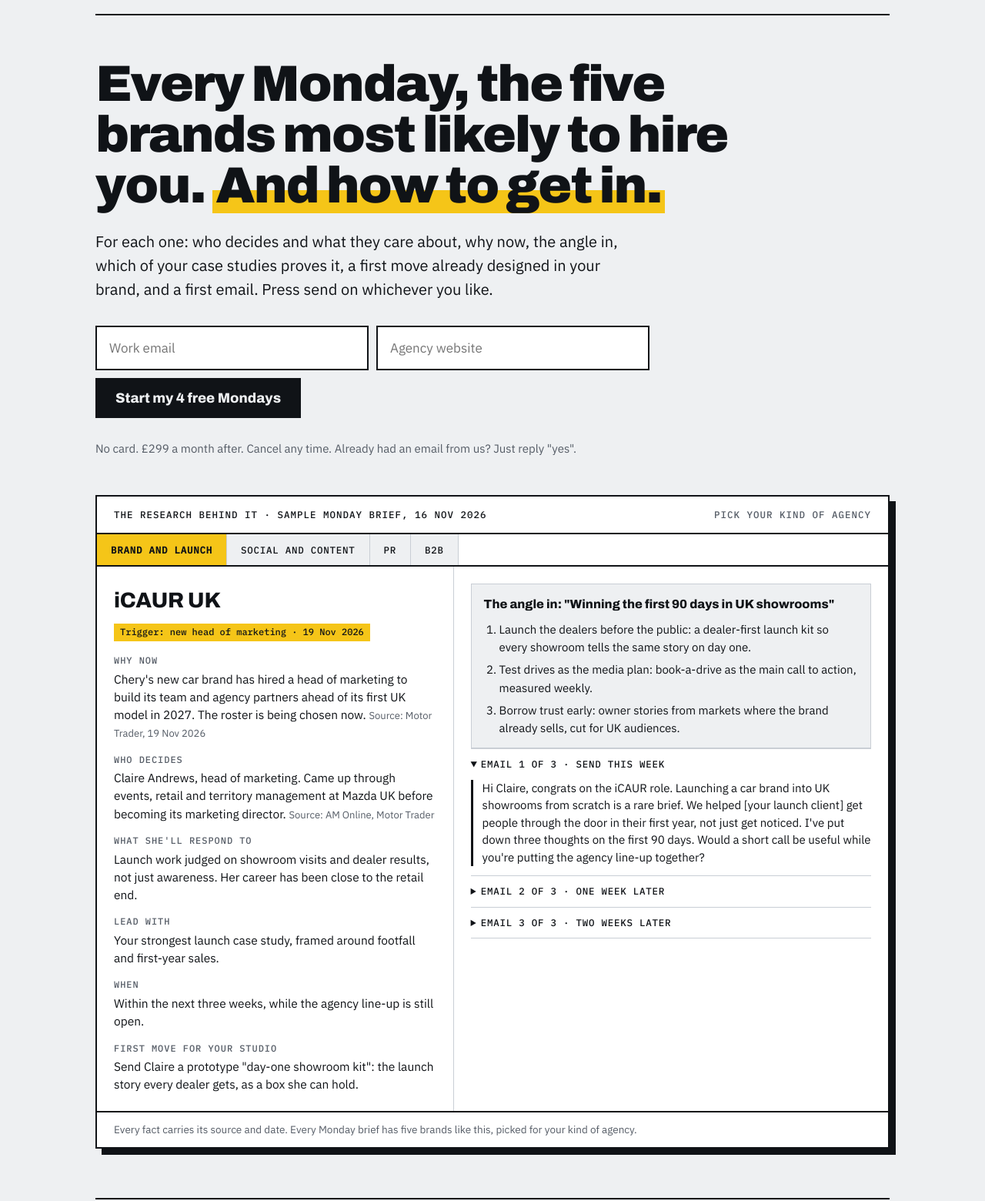
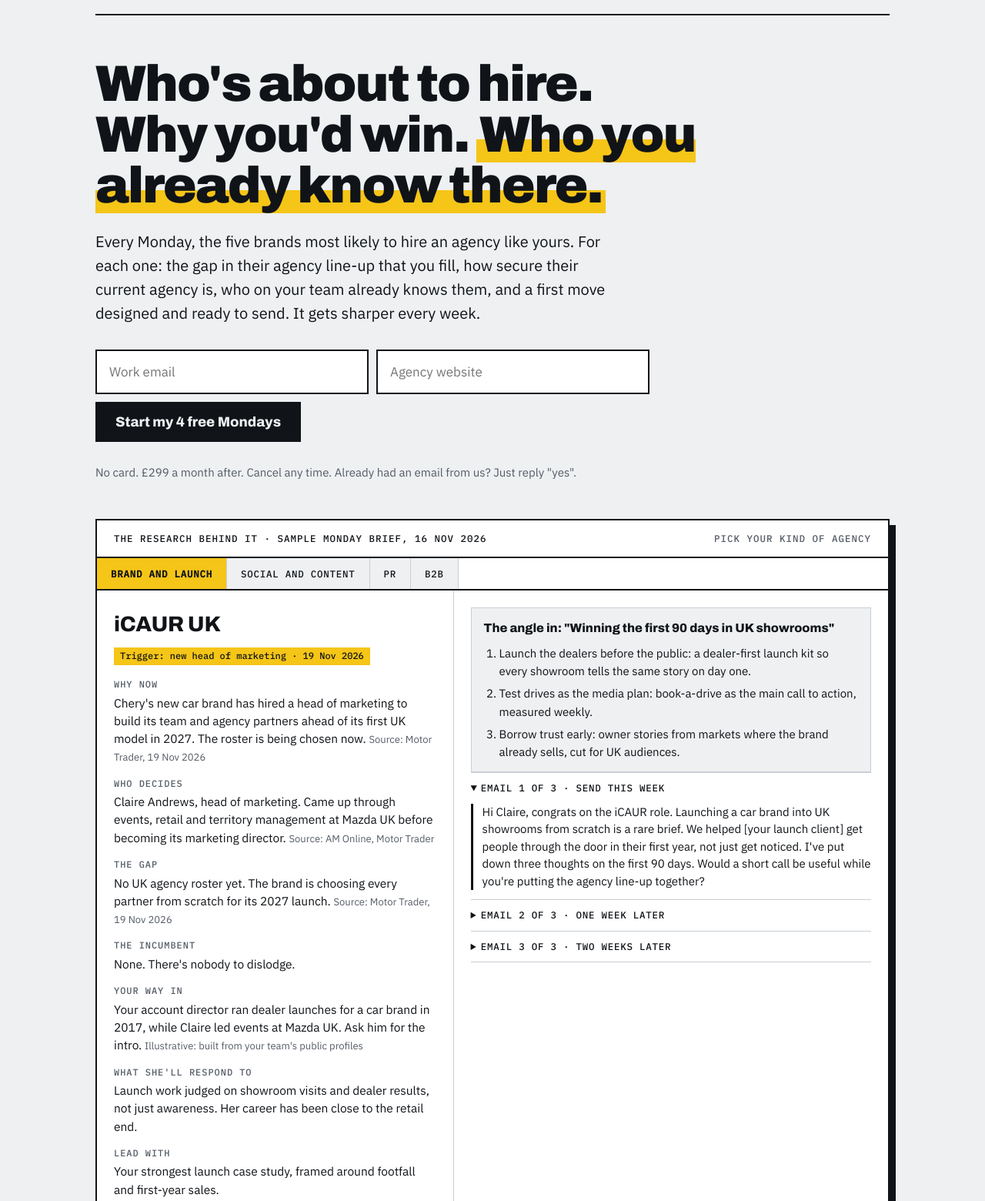
Before and after one commit to jacobduttonuk/the-wedge, a plain HTML site: page index.html in a window 1280 px wide. Shown: the part 60-1620 px from the top of the page at 77% size. Drawn offline with Linux system fonts and the light colour scheme.

Commit message:
Lead with the gap, the incumbent, the warm route and the learning loop
Co-Authored-By: Claude Opus 5.5 <noreply@anthropic.com>
Claude-Session: https://claude.ai/code/session_01JgVa1Hci83235HoZakL8vG

```diff
--- a/index.html
+++ b/index.html
@@ -200,8 +200,8 @@ footer .row { display: flex; flex-wrap: wrap; gap: 8px 24px; justify-content: sp
   </header>
 
   <div class="hero">
-    <h1>Every Monday, the five brands most likely to hire you. <span class="hl">And how to get in.</span></h1>
-    <p class="lede">For each one: who decides and what they care about, why now, the angle in, which of your case studies proves it, a first move already designed in your brand, and a first email. Press send on whichever you like.</p>
+    <h1>Who's about to hire. Why you'd win. <span class="hl">Who you already know there.</span></h1>
+    <p class="lede">Every Monday, the five brands most likely to hire an agency like yours. For each one: the gap in their agency line-up that you fill, how secure their current agency is, who on your team already knows them, and a first move designed and ready to send. It gets sharper every week.</p>
     <form class="signup" id="start" action="https://formsubmit.co/hello@thewedgebrief.com" method="POST">
       <label for="f-email">Work email</label>
       <input id="f-email" type="email" name="email" placeholder="Work email" required autocomplete="email">
@@ -235,6 +235,9 @@ footer .row { display: flex; flex-wrap: wrap; gap: 8px 24px; justify-content: sp
         <dl>
           <div><dt>Why now</dt><dd>Chery's new car brand has hired a head of marketing to build its team and agency partners ahead of its first UK model in 2027. The roster is being chosen now. <span class="src">Source: Motor Trader, 19 Nov 2026</span></dd></div>
           <div><dt>Who decides</dt><dd>Claire Andrews, head of marketing. Came up through events, retail and territory management at Mazda UK before becoming its marketing director. <span class="src">Source: AM Online, Motor Trader</span></dd></div>
+          <div><dt>The gap</dt><dd>No UK agency roster yet. The brand is choosing every partner from scratch for its 2027 launch. <span class="src">Source: Motor Trader, 19 Nov 2026</span></dd></div>
+          <div><dt>The incumbent</dt><dd>None. There's nobody to dislodge.</dd></div>
+          <div><dt>Your way in</dt><dd class="wedge">Your account director ran dealer launches for a car brand in 2017, while Claire led events at Mazda UK. Ask him for the intro. <span class="src">Illustrative: built from your team's public profiles</span></dd></div>
           <div><dt>What she'll respond to</dt><dd>Launch work judged on showroom visits and dealer results, not just awareness. Her career has been close to the retail end.</dd></div>
           <div><dt>Lead with</dt><dd>Your strongest launch case study, framed around footfall and first-year sales.</dd></div>
           <div><dt>When</dt><dd>Within the next three weeks, while the agency line-up is still open.</dd></div>
@@ -273,6 +276,9 @@ footer .row { display: flex; flex-wrap: wrap; gap: 8px 24px; justify-content: sp
         <dl>
           <div><dt>Why now</dt><dd>LEON has a new chief marketing officer whose brief is customer love, loyalty and like-for-like sales. Loyalty and community are social's home ground. <span class="src">Source: Retail Times, 16 Nov 2026</span></dd></div>
           <div><dt>Who decides</dt><dd>Romy Miller, CMO. Spent 2013 to 2021 as marketing and commercial director at GAIL's, helping grow it to 80 bakeries and a £200m sale. <span class="src">Source: Retail Times</span></dd></div>
+          <div><dt>The gap</dt><dd>The last agency appointment we can find is Tangent for paid digital in 2021. We found no social or content agency credited since. <span class="src">Source: The Drum, 2021</span></dd></div>
+          <div><dt>The incumbent</dt><dd>Owner John Vincent bought the business back and Romy is his sixth senior hire of 2026. New leadership teams usually rethink their agencies. <span class="src">Source: World Coffee Portal</span></dd></div>
+          <div><dt>Your way in</dt><dd class="wedge">Your creative director worked on GAIL's social in 2019, while Romy was marketing director there. <span class="src">Illustrative: built from your team's public profiles</span></dd></div>
           <div><dt>What she'll respond to</dt><dd>Regulars, not reach. Her track record is building a brand people return to every week.</dd></div>
           <div><dt>Lead with</dt><dd>Your best community or loyalty case study, framed around repeat visits.</dd></div>
           <div><dt>First move for your studio</dt><dd>Send LEON's head office team lunch, with a menu card of real regulars' stories pulled from their own reviews.</dd></div>
@@ -300,6 +306,9 @@ footer .row { display: flex; flex-wrap: wrap; gap: 8px 24px; justify-content: sp
         <dl>
           <div><dt>Why now</dt><dd>Space NK's new CMO now runs PR, brand, CRM, store design and customer service, not just marketing channels. PR is newly hers. <span class="src">Source: PR Newswire, 19 Nov 2026</span></dd></div>
           <div><dt>Who decides</dt><dd>Leanne Rouse, CMO. Nine years at Space NK, previously its marketing director. Led the record-breaking Cécred and Touchland launches. <span class="src">Source: PR Newswire</span></dd></div>
+          <div><dt>The gap</dt><dd>PR runs in-house, and they're hiring for the press office. Pitch as extra firepower for launches, not a replacement. <span class="src">Source: Space NK careers</span></dd></div>
+          <div><dt>The incumbent</dt><dd>Ulta Beauty bought Space NK in 2025, and the new CMO's remit now spans PR, brand and CRM. A new owner and a wider remit often mean a fresh look at partners. <span class="src">Sources: PR Newswire, Fashion Network</span></dd></div>
+          <div><dt>Your way in</dt><dd class="wedge">You've launched two brands Space NK already stocks, so their buying team knows your work. Lead with those. <span class="src">Illustrative: built from your team's public profiles</span></dd></div>
           <div><dt>What she'll respond to</dt><dd>Launch moments that sell. Her proudest work is launches that broke commercial records.</dd></div>
           <div><dt>Lead with</dt><dd>A beauty or retail launch where coverage turned into sales.</dd></div>
           <div><dt>First move for your studio</dt><dd>Send Leanne a mocked-up front page announcing Space NK's next launch as news.</dd></div>
@@ -326,8 +335,11 @@ footer .row { display: flex; flex-wrap: wrap; gap: 8px 24px; justify-content: sp
         <span class="trigger">Trigger: new marketing director · Nov 2026</span>
         <dl>
           <div><dt>Why now</dt><dd>Axa Commercial has appointed a marketing and broker development director, joining marketing and broker relationships in one role. <span class="src">Source: Insurance Times, Nov 2026</span></dd></div>
-          <div><dt>Who decides</dt><dd>Carolyn Rich, marketing and broker development director.</dd></div>
-          <div><dt>What she'll respond to</dt><dd>Marketing that brokers actually use. Her role is judged on broker relationships as much as brand.</dd></div>
+          <div><dt>Who decides</dt><dd>Carolyn Rich, marketing and broker development director. Joins after more than 13 years at Allianz UK across brand, sponsorship, digital and social. <span class="src">Source: Insurance Times</span></dd></div>
+          <div><dt>The gap</dt><dd>Group-level creative and media sit with network agencies. We found no specialist broker-marketing agency credited for Axa Commercial. <span class="src">Source: AXA UK newsroom</span></dd></div>
+          <div><dt>The incumbent</dt><dd>Carolyn replaces a director who retired in July. New directors often bring in partners they already trust. <span class="src">Source: Insurance Times</span></dd></div>
+          <div><dt>Your way in</dt><dd class="wedge">Your client services director worked in Allianz UK's marketing team until 2019, alongside Carolyn. <span class="src">Illustrative: built from your team's public profiles</span></dd></div>
+          <div><dt>What she'll respond to</dt><dd>A better broker experience. Her brief is listening to brokers as competition for commercial business heats up. <span class="src">Source: Insurance Business</span></dd></div>
           <div><dt>Lead with</dt><dd>A B2B case study where content or campaigns made a sales or partner channel more effective.</dd></div>
           <div><dt>First move for your studio</dt><dd>Send Carolyn a ready-to-forward broker briefing, laid out in Axa's style with your name on it.</dd></div>
         </dl>
@@ -393,6 +405,23 @@ footer .row { display: flex; flex-wrap: wrap; gap: 8px 24px; justify-content: sp
     </div>
   </section>
 
+  <section aria-labelledby="loop-h">
+    <div class="split">
+      <div>
+        <h2 id="loop-h">A LinkedIn alert never learns. This does.</h2>
+        <p style="max-width:52ch">Mark each brand good or bad, and tell us when one turns into a meeting or a win. Across every agency we work with, we learn which moments actually lead to a brand hiring, and which don't. The picks get better every Monday.</p>
+      </div>
+      <div>
+        <ul class="never">
+          <li>Which triggers really lead to a hire</li>
+          <li>How soon after a new CMO to get in touch</li>
+          <li>Which angles get replies in your sector</li>
+          <li>Who's about to review, before it's announced</li>
+        </ul>
+      </div>
+    </div>
+  </section>
+
   <section>
     <h2>Referrals are slowing. Pitches cost a fortune. Start more conversations you can win.</h2>
     <div class="proof">
@@ -406,7 +435,7 @@ footer .row { display: flex; flex-wrap: wrap; gap: 8px 24px; justify-content: sp
     <h2>How it works</h2>
     <div class="steps" style="grid-template-columns: repeat(3, 1fr)">
       <div class="step"><span class="n">1 · We find them</span><h3>Brands with a reason to hire</h3><p>New marketing leaders, funding, launches, hiring and reviews across UK brands, scored on timing and on fit with your work. The best five reach you.</p></div>
-      <div class="step"><span class="n">2 · We work out the way in</span><h3>The person, the angle, the proof</h3><p>Who decides and what they care about, the angle that fits them, the case study that proves it, and every fact linked to a dated source.</p></div>
+      <div class="step"><span class="n">2 · We work out why you'd win</span><h3>The gap, the incumbent, the warm route</h3><p>What's missing from their agency line-up, how secure their current agency is, and who on your team already knows the person who decides. Every fact links to a dated source.</p></div>
       <div class="step"><span class="n">3 · You press send</span><h3>An email, or something on their desk</h3><p>Send the drafted email from your inbox. Or press "Send it" on the ready-made desk drop and it's on their desk in 48 hours.</p></div>
     </div>
   </section>
@@ -463,7 +492,7 @@ footer .row { display: flex; flex-wrap: wrap; gap: 8px 24px; justify-content: sp
   <section>
     <h2>Questions</h2>
     <div class="faq">
-      <div><h3>Couldn't I just do this with ChatGPT?</h3><p>You could write the emails with it. The hard part is knowing which five brands to write to this week: spotting the marketing director appointed on Tuesday and the funding round announced on Thursday, checking both, matching them to the right case study, and doing it all again next Monday. That's about a day of a new-business person's week. We do it for £299 a month, and you keep the judgement.</p></div>
+      <div><h3>Couldn't I set up a LinkedIn alert or ask ChatGPT?</h3><p>An alert tells you LEON has a new CMO. It won't tell you nobody's credited for their social, that the owner has replaced the whole senior team, or that your creative director worked with her at GAIL's. That takes hours of digging across trade press, job ads, campaigns and your own team's history, every week. And an alert never learns which of those signals actually lead to a hire. We do.</p></div>
       <div><h3>Isn't the first-move idea spec work?</h3><p>No. It's a small, sharp gesture that shows you've done your homework, so the first meeting is about their problem rather than your credentials deck. Your best ideas stay for when they're paying.</p></div>
       <div><h3>Do you ever send emails for me?</h3><p>Never. We don't have access to your inbox. You read everything and send it yourself, so your name and your relationships stay in your hands.</p></div>
       <div><h3>How do you pick the brands?</h3><p>We track the moments a brand is most likely to bring in a new agency: a change in marketing leadership, fresh funding, a launch or market entry, a run of marketing hires, a review or a shift in campaign activity. Each signal is scored on timing and on fit with your work, and only the strongest five reach you.</p></div>
```
